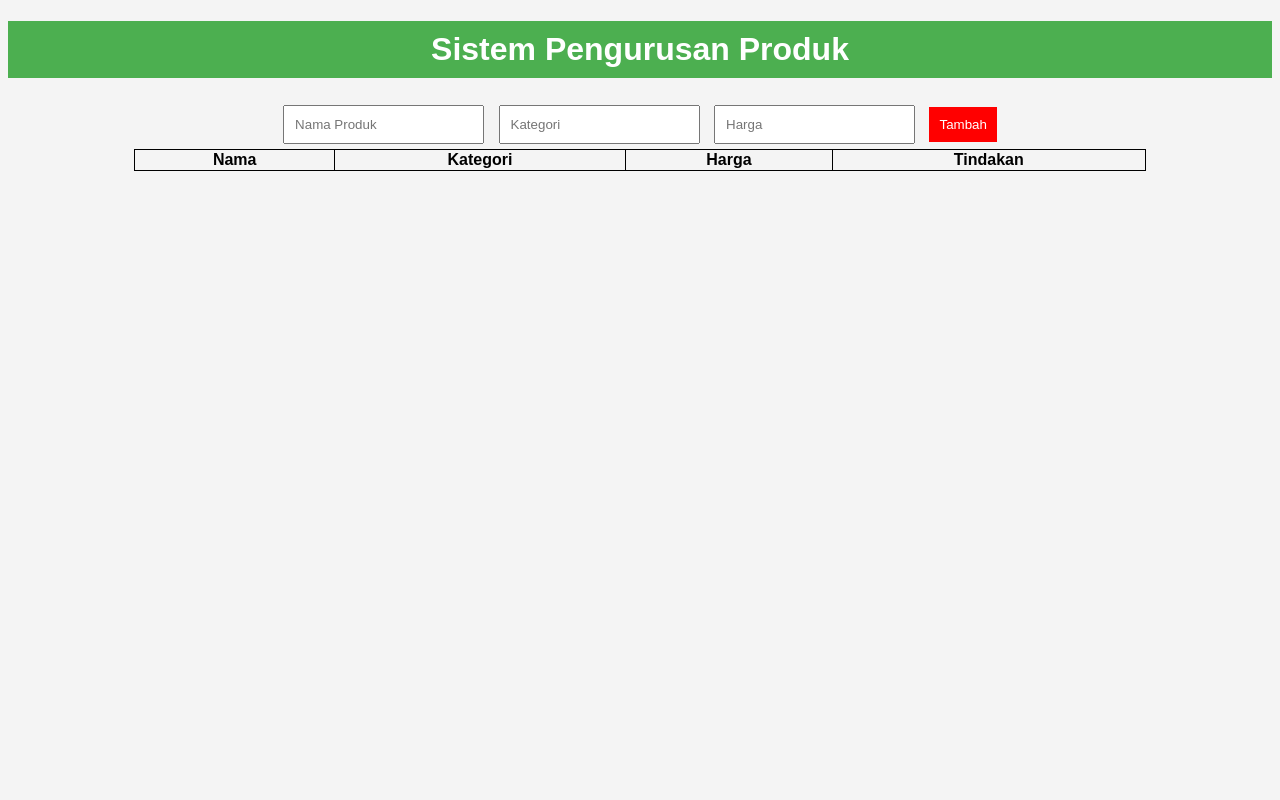
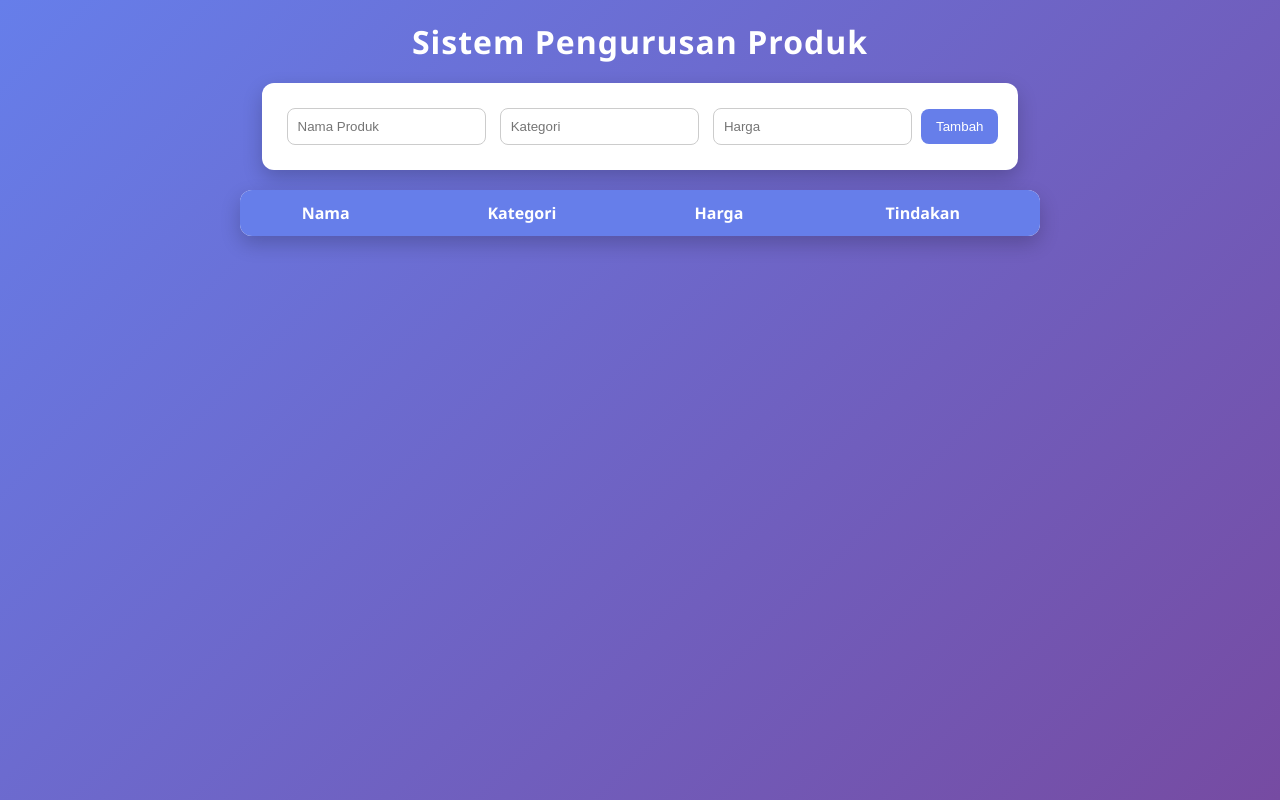
Before and after one commit to fikrisahruddin07/Sistem_Pengurusan_Produk, a website: page index.html in a window 1280 px wide. Drawn offline with Linux system fonts and the light colour scheme; no server answers.

Commit message:
Ubah design css

```diff
--- a/css/style.css
+++ b/css/style.css
@@ -1,33 +1,125 @@
+/* RESET */
+* {
+  margin: 0;
+  padding: 0;
+  box-sizing: border-box;
+}
+
+/* BODY */
 body {
-  font-family: Arial;
-  background: #f4f4f4;
+  font-family: 'Segoe UI', Tahoma, Geneva, Verdana, sans-serif;
+  background: linear-gradient(135deg, #667eea, #764ba2);
+  min-height: 100vh;
+  display: flex;
+  flex-direction: column;
+  align-items: center;
+}
+
+/* TITLE */
+h1 {
+  margin-top: 20px;
+  color: white;
+  font-size: 2rem;
+  letter-spacing: 1px;
+}
+
+/* FORM CONTAINER */
+form {
+  background: white;
+  padding: 20px;
+  margin-top: 20px;
+  border-radius: 12px;
+  box-shadow: 0 8px 20px rgba(0,0,0,0.2);
+}
+
+/* INPUT */
+form input {
+  padding: 10px;
+  margin: 5px;
+  border-radius: 8px;
+  border: 1px solid #ccc;
+  outline: none;
+  transition: 0.3s;
+}
+
+form input:focus {
+  border-color: #667eea;
+  box-shadow: 0 0 5px rgba(102,126,234,0.5);
+}
+
+/* BUTTON TAMBAH */
+form button {
+  padding: 10px 15px;
+  border: none;
+  border-radius: 8px;
+  background: #667eea;
+  color: white;
+  cursor: pointer;
+  transition: 0.3s;
+}
+
+form button:hover {
+  background: #5a67d8;
+}
+
+/* TABLE CONTAINER */
+table {
+  width: 90%;
+  max-width: 800px;
+  margin-top: 20px;
+  border-collapse: collapse;
+  background: white;
+  border-radius: 12px;
+  overflow: hidden;
+  box-shadow: 0 8px 20px rgba(0,0,0,0.2);
+}
+
+/* TABLE HEADER */
+th {
+  background: #667eea;
+  color: white;
+  padding: 12px;
+}
+
+/* TABLE DATA */
+td {
+  padding: 12px;
   text-align: center;
 }
 
-h1 {
-  background: #4CAF50;
-  color: white;
-  padding: 10px;
+/* ROW STRIPES */
+tr:nth-child(even) {
+  background: #f9f9f9;
 }
 
-form input, button {
-  padding: 10px;
-  margin: 5px;
+/* HOVER EFFECT */
+tr:hover {
+  background: #eef1ff;
 }
 
-table {
-  width: 80%;
-  margin: auto;
-  border-collapse: collapse;
+/* BUTTON DELETE */
+td button {
+  background: #e53e3e;
+  padding: 6px 12px;
+  border-radius: 6px;
 }
 
-table, th, td {
-  border: 1px solid black;
+td button:hover {
+  background: #c53030;
 }
 
-button {
-  background: red;
-  color: white;
-  border: none;
-  cursor: pointer;
+/* RESPONSIVE */
+@media (max-width: 600px) {
+  form {
+    display: flex;
+    flex-direction: column;
+  }
+
+  form input, form button {
+    width: 100%;
+  }
+
+  table {
+    font-size: 0.9rem;
+  }
 }
```
